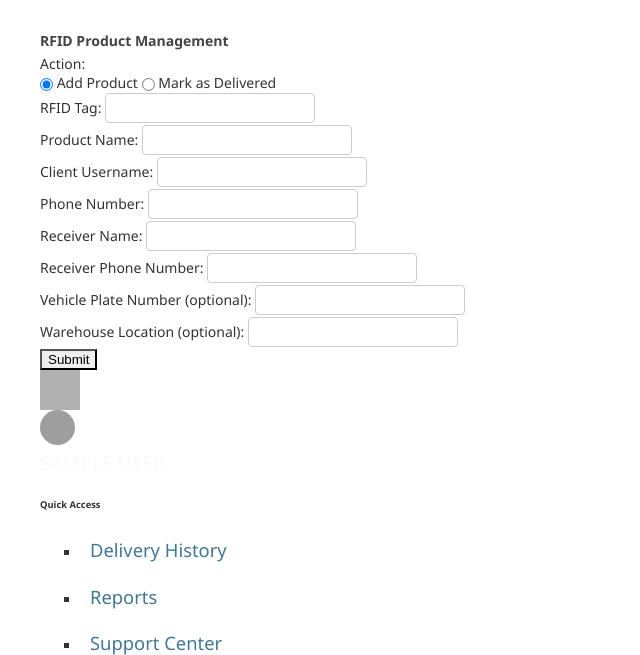
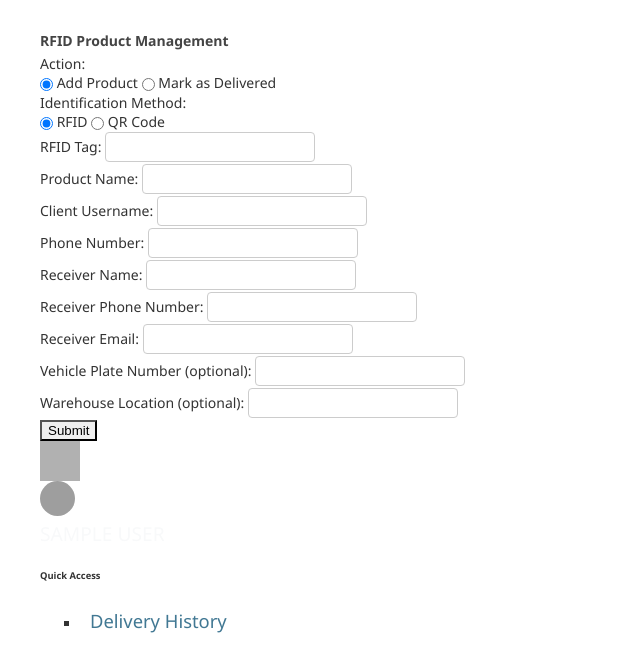
Before and after one commit to AnesIDAW/Tracking_and_Inventory_Management_DjProject, a Django app: page /dashboard/add-product/ in a window 1280 px wide. Shown: the part 59-714 px from the top of the page, without its empty margins (0-640 px from the left). Run offline with Django 5.2, Linux system fonts and the light colour scheme; the visitor is signed in with stand-in values (Sample User, id 1); some libraries are stand-ins or nearby versions; grey boxes are pictures that could not be loaded.

Commit message:
Edit Staff Product handler template to use QR code

```diff
--- a/TIM_DjProject/dashboard/templates/dashboard/staff_product_handler.html
+++ b/TIM_DjProject/dashboard/templates/dashboard/staff_product_handler.html
@@ -20,11 +20,24 @@
             </label>
         </div>
 
-        <!-- RFID Input -->
         <div class="form-group mb-3">
-            <label for="rfid">RFID Tag:</label>
-            <input type="text" name="rfid_tag" class="form-control" value="{{ rfid_prefill }}" required>
+            <label >Identification Method:</label><br>
+            <label class="font-weight-light mr-3"><input type="radio" name="identification_method" value="rfid" checked> RFID</label>
+            <label class="font-weight-light mr-3"><input type="radio" name="identification_method" value="qr code"> QR Code</label>
         </div>
+
+        <!-- RFID input -->
+        <div class="form-group mb-3" id="rfid-input">
+            <label for="rfid_tag">RFID Tag:</label>
+            <input type="text" name="rfid_tag" id="rfid-field" class="form-control" value="{{ rfid_prefill }}">
+        </div>
+
+        <!-- QR input (for delivery only) -->
+        <div class="form-group mb-3" id="qr-input" style="display:none;">
+            <label for="qr_code">QR Code ID:</label>
+            <input type="text" name="qr_code" id="qr_code" class="form-control">
+        </div>
+
 
         <!-- Product Info for Adding -->
         <div id="product-info-fields">
@@ -54,6 +67,11 @@
             </div>
 
             <div class="form-group mb-3">
+                <label for="receiver_email">Receiver Email:</label>
+                <input type="text" name="receiver_email" id="receiver_email" class="form-control">
+            </div>
+
+            <div class="form-group mb-3">
                 <label for="vehicle">Vehicle Plate Number (optional):</label>
                 <input type="text" name="vehicle" id="vehicle" class="form-control">
             </div>
@@ -67,31 +85,86 @@
         <button type="submit" class="btn btn-primary mt-2">Submit</button>
     </form>
 
-    {% if message %}
-        <div class="alert alert-info mt-4">{{ message }}</div>
+    {% if messages %}
+    <script src="https://cdn.jsdelivr.net/npm/sweetalert2@11"></script>
+    <script>
+        {% for message in messages %}
+        Swal.fire({
+            title: 'Success!',
+            text: '{{ message }}',
+            icon: 'success',
+            confirmButtonText: 'OK'
+        });
+        {% endfor %}
+    </script>
     {% endif %}
+
     </div>
 
 <script src="https://unpkg.com/mqtt/dist/mqtt.min.js"></script>
 
 <script>
-// Optional: Hide product fields if "Deliver" is selected
-document.querySelectorAll('input[name="action"]').forEach(radio => {
-    radio.addEventListener('change', () => {
+document.addEventListener("DOMContentLoaded", () => {
+    const actionRadios = document.querySelectorAll('input[name="action"]');
+    const methodRadios = document.querySelectorAll('input[name="identification_method"]');
     const productFields = document.getElementById("product-info-fields");
-        if (document.querySelector('input[name="action"]:checked').value === 'deliver') {
+    const rfidInputDiv = document.getElementById("rfid-input");
+    const qrInputDiv = document.getElementById("qr-input");
+
+    const rfidField = document.getElementById("rfid-field");
+    const qrField = document.getElementById("qr_code");
+
+    function toggleFormFields() {
+        const action = document.querySelector('input[name="action"]:checked').value;
+        const method = document.querySelector('input[name="identification_method"]:checked').value;
+
+        if (action === "deliver") {
             productFields.style.display = "none";
+
+            if (method === "qr code") {
+                qrInputDiv.style.display = "block";
+                qrField.required = true;
+
+                rfidInputDiv.style.display = "none";
+                rfidField.required = false;
             } else {
+                qrInputDiv.style.display = "none";
+                qrField.required = false;
+
+                rfidInputDiv.style.display = "block";
+                rfidField.required = true;
+            }
+
+        } else { // action === "add"
             productFields.style.display = "block";
+
+            if (method === "qr code") {
+                qrInputDiv.style.display = "none";
+                qrField.required = false;
+
+                rfidInputDiv.style.display = "none";
+                rfidField.required = false; // Not needed for QR during add
+            } else {
+                qrInputDiv.style.display = "none";
+                qrField.required = false;
+
+                rfidInputDiv.style.display = "block";
+                rfidField.required = true;
             }
-    });
-});
+        }
+    }
 
+    actionRadios.forEach(radio => radio.addEventListener("change", toggleFormFields));
+    methodRadios.forEach(radio => radio.addEventListener("change", toggleFormFields));
+
+    // Initialize on load
+    toggleFormFields();
+
+    // --- MQTT Handling ---
     let lastRFID = null;
     const rfidInput = document.querySelector('input[name="rfid_tag"]');
 
-// Connect using MQTT.js (WebSocket version)
-const client = mqtt.connect("ws://localhost:9001");  // Change to your MQTT WebSocket port
+    const client = mqtt.connect("ws://localhost:9001");
 
     client.on("connect", () => {
         console.log("[MQTT.js] Connected via WebSocket");
@@ -121,6 +194,7 @@ client.on("message", (topic, message) => {
             console.error("[MQTT.js] Invalid JSON:", e);
         }
     });
+});
 </script>
 
 <style>
--- a/TIM_DjProject/dashboard/templates/includes/sidebar.html
+++ b/TIM_DjProject/dashboard/templates/includes/sidebar.html
@@ -43,20 +43,23 @@
         <nav class="mt-4">
             <h6 class="text-muted text-uppercase px-3 quick-access-title">Quick Access</h6>
             <ul class="nav nav-pills nav-sidebar flex-column" data-widget="treeview" role="menu">
+                {% if not request.user.is_staff or request.user.is_superuser %}
                 <li class="nav-item">
                     <a href="{% url 'dashboard:delivery_history' %}" class="nav-link">
                         <i class="nav-icon fas fa-history"></i>
                         <p>Delivery History</p>
                     </a>
                 </li>
+                {% endif %}
+
                 <li class="nav-item">
-                    <a href="#" class="nav-link">
+                    <a href="{% url 'dashboard:reports' %}" class="nav-link">
                         <i class="nav-icon fas fa-chart-line"></i>
                         <p>Reports</p>
                     </a>
                 </li>
                 <li class="nav-item">
-                    <a href="#" class="nav-link">
+                    <a href="{% url 'dashboard:support_center' %}" class="nav-link">
                         <i class="nav-icon fas fa-tools"></i>
                         <p>Support Center</p>
                     </a>
--- a/TIM_DjProject/dashboard/urls.py
+++ b/TIM_DjProject/dashboard/urls.py
@@ -8,11 +8,14 @@ urlpatterns = [
     path('staff/', admin_dashboard, name='admin_dashboard'),
     path('client/', client_dashboard, name='client_dashboard'),
     path('history/', delivery_history, name='delivery_history'),
+    path('reports/', reports, name='reports'),
+    path('support-center/', support_center, name='support_center'),
     path('hub-info/', hub_info, name='hub_info'),
     path('client/settings/', client_settings, name='client_settings'),
     path('client/delete/', delete_account, name='delete_account'),
     path('logout/', user_logout, name='client_logout'),
-    path('add-product/',rfid_product_handler, name='staff_product_handler'),
+    path('add-product/',product_handler, name='staff_product_handler'),
     path('products/', staff_product_list, name='staff_product_list'),
     path('products/<int:pk>/delete/', delete_product, name='delete_product'),
+    path('ticket/<int:pk>/download/', download_ticket, name='download_ticket'),
 ]
--- a/TIM_DjProject/dashboard/utils.py
+++ b/TIM_DjProject/dashboard/utils.py
@@ -4,13 +4,13 @@ from twilio.rest import Client
 def send_delivery_notification(product):
     user = product.client
     subject = f"Your product '{product.name}' was delivered"
-    message = f"Hello {user.first_name},\n\nYour product '{product.name}' was delivered on {product.delivery_date}."
-    recipient_list = [user.email]
+    message = f"Hello {user.first_name},\n\nYour product '{product.name}' was delivered on {product.last_scanned_time}."
+    recipient_list = [product.receiver_email]
 
     send_mail(
         subject,
         message,
-        'naimia157@gmail.com',
+        'naimianes312@gmail.com',
         recipient_list,
         fail_silently=False,
     )
--- a/TIM_DjProject/dashboard/views.py
+++ b/TIM_DjProject/dashboard/views.py
@@ -7,6 +7,12 @@ from django.views.decorators.csrf import csrf_exempt
 from .forms import ClientProfileForm
 from django.utils import timezone
 from django.db.models import Q
+from uuid import uuid4
+from django.http import HttpResponse
+from django.http import FileResponse
+from django.contrib import messages
+import time
+import traceback
 
 # Admin Dashboard View
 @login_required
@@ -63,6 +69,14 @@ def delivery_history(request):
     return render(request, 'dashboard/delivery_history.html', context)
 
 @login_required
+def reports(request):
+    return render(request, 'dashboard/reports.html')
+
+@login_required
+def support_center(request):
+    return render(request, 'dashboard/support_center.html')
+
+@login_required
 def hub_info(request):
     return render(request, 'dashboard/hub_info.html')
 
@@ -90,72 +104,107 @@ def delete_account(request):
 
 @login_required
 @user_passes_test(lambda u: u.is_staff)
-def rfid_product_handler(request):
+def product_handler(request):
     message = None
-    rfid_prefill = request.GET.get("rfid_tag", "")  # Pre-fill if sent from ESP32
+    rfid_prefill = request.GET.get("rfid_tag", "")
 
     if request.method == "POST":
         action = request.POST.get("action")
-        rfid = request.POST.get("rfid_tag")
-
-        if not rfid:
-            message = "RFID is required."
-            return render(request, "dashboard/staff_product_handler.html", {"message": message})
+        identification_method = request.POST.get("identification_method")
 
         if action == "deliver":
+            tag = request.POST.get("rfid_tag") or request.POST.get("qr_code")
+            if not tag:
+                return render(request, "dashboard/staff_product_handler.html", {
+                    "message": "Tag (RFID or QR Code) is required."
+                })
+
             try:
-                product = Product.objects.get(rfid_tag=rfid)
+                if identification_method == "qr code":
+                    product = Product.objects.get(qr_code=tag)
+                else:
+                    product = Product.objects.get(rfid_tag=tag)
+
                 product.status = 'delivered'
                 product.last_scanned_time = timezone.now()
                 product.save()
-                message = f"Product '{product.name}' marked as delivered."
+
+                messages.success(request, "Product marked as delivered!")
+                return redirect('dashboard:staff_product_handler')
+
             except Product.DoesNotExist:
-                message = "Product with this RFID not found."
+                message = "Product with this tag was not found."
 
         elif action == "add":
-            name = request.POST.get("name")
-            client_username = request.POST.get("client")
-            warehouse = request.POST.get("warehouse")
-            vehicle_plate = request.POST.get("vehicle")
+            try:
+                name = request.POST.get("name")
+                client = CustomUser.objects.get(username=request.POST.get("client"))
+                warehouse = request.POST.get("warehouse")
+                vehicle_plate = request.POST.get("vehicle")
+                vehicle = Vehicle.objects.get(plate_number=vehicle_plate) if vehicle_plate else None
 
-            try:
-                client = CustomUser.objects.get(username=client_username)
-            except CustomUser.DoesNotExist:
-                return render(request, "dashboard/staff_product_handler.html", {
-                    "message": "Client not found by username."
-                })
+                receiver_name = request.POST.get("receiver_name")
+                receiver_email = request.POST.get("receiver_email")
+                receiver_phone = request.POST.get("receiver_phone")
 
-            vehicle = None
-            if vehicle_plate:
-                try:
-                    vehicle = Vehicle.objects.get(plate_number=vehicle_plate)
-                except Vehicle.DoesNotExist:
-                    return render(request, "dashboard/staff_product_handler.html", {
-                        "message": "Vehicle not found by plate number."
-                    })
+                if identification_method == "qr code":
+                    qr_code = str(uuid4())
+                    product = Product.objects.create(
+                        name=name,
+                        identification_method="qr code",
+                        qr_code=qr_code,
+                        client=client,
+                        warehouse_location=warehouse,
+                        vehicle=vehicle,
+                        receiver_name=receiver_name,
+                        receiver_email=receiver_email,
+                        receiver_phone_number=receiver_phone
+                    )
+                else:
+                    rfid = request.POST.get("rfid_tag")
+                    if not rfid:
+                        raise ValueError("RFID is required.")
+                    product = Product.objects.create(
+                        name=name,
+                        identification_method="rfid",
+                        rfid_tag=rfid,
+                        client=client,
+                        warehouse_location=warehouse,
+                        vehicle=vehicle,
+                        receiver_name=receiver_name,
+                        receiver_email=receiver_email,
+                        receiver_phone_number=receiver_phone
+                    )
 
-            try:
-                product = Product.objects.create(
-                    name=name,
-                    rfid_tag=rfid,
-                    client=client,
-                    warehouse_location=warehouse,
-                    vehicle=vehicle,
-                    status='stored'
-                )
-                message = f"Product '{name}' added successfully."
+                # Force ticket PDF generation (save handles this)
+                product.save()
+
+                # DEBUG: Print to console
+                print("✅ Product created:", product)
+                print("📄 Ticket PDF path:", product.ticket_pdf)
+
+                return redirect('dashboard:download_ticket', pk=product.pk)
+
             except Exception as e:
-                message = f"Error creating product: {str(e)}"
+                # DEBUG: print full traceback
+                print("❌ Error creating product:")
+                traceback.print_exc()
+                message = f"Error: {str(e)}"
 
-        # ✅ After successful POST: redirect to clean page without rfid in URL
-        return redirect('dashboard:staff_product_handler')
-
-    # For GET
     return render(request, "dashboard/staff_product_handler.html", {
         "message": message,
         "rfid_prefill": rfid_prefill
     })
 
+
+@login_required
+@user_passes_test(lambda u: u.is_staff)
+def download_ticket(request, pk):
+    product = get_object_or_404(Product, pk=pk)
+    if not product.ticket_pdf:
+        return HttpResponse("PDF not available", status=404)
+
+    return FileResponse(product.ticket_pdf.open(), content_type='application/pdf')
 
 @login_required
 @user_passes_test(lambda u: u.is_staff)
@@ -184,7 +233,7 @@ def staff_product_list(request):
 
 @login_required
 @user_passes_test(lambda u: u.is_staff)
-def delete_product(request, product_id):
-    product = get_object_or_404(Product, id=product_id)
+def delete_product(request, pk):
+    product = get_object_or_404(Product, id=pk)
     product.delete()
-    return redirect('dashboard:staff_products_list')  # Make sure this name matches your URL
+    return redirect('dashboard:staff_product_list')  # Make sure this name matches your URL
```
Also changed, not shown: TIM_DjProject/dashboard/templates/dashboard/support_center.html (added, +11 -0 lines). Lines whose indentation alone changed are shown as unchanged.
